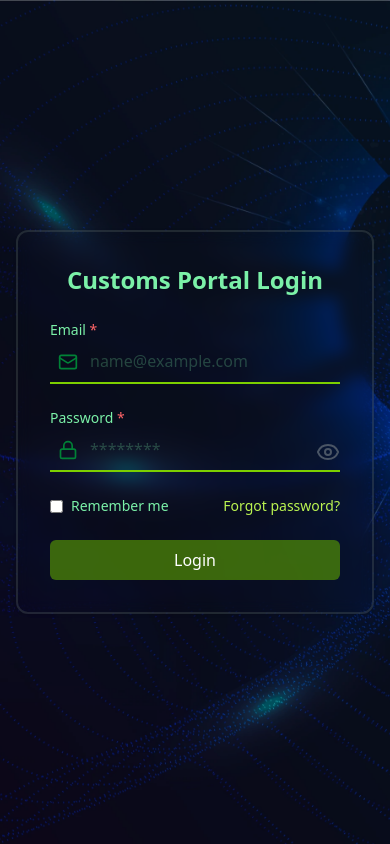
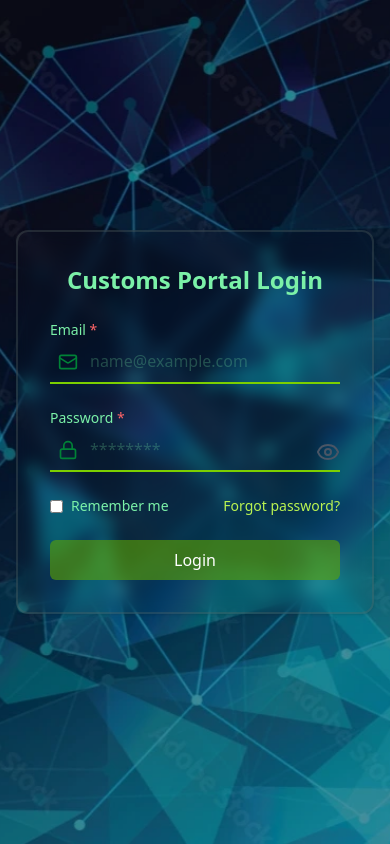
Before and after one commit to k-ish-san/dashboard, a React (Vite) app: page /login in a window 390 px wide. Built offline with nearby package versions, Linux system fonts and the light colour scheme.

Commit message:
Add small login background image and update Login component for responsive design

```diff
--- a/src/pages/Login.tsx
+++ b/src/pages/Login.tsx
@@ -2,6 +2,7 @@
 import React, { useState } from "react";
 import { useNavigate } from "react-router-dom";
 import login from "../assets/login.webp";
+import loginsm from "../assets/loginsm.webp";
 import { Mail, Lock, Eye, EyeOff } from "lucide-react";
 const Login: React.FC = () => {
   const navigate = useNavigate();
@@ -41,9 +42,14 @@ const Login: React.FC = () => {
         src={login}
         loading="eager"
         alt="Background"
-        className="absolute inset-0 w-full h-full object-cover z-0"
+        className="hidden md:flex absolute inset-0 w-full h-full object-cover z-0"
       />
-
+     <img
+        src={loginsm}
+        loading="eager"
+        alt="Background"
+        className="md:hidden absolute inset-0 w-full h-full object-cover z-0"
+      />
       {/* Optional overlay */}
       <div className="absolute inset-0 bg-black opacity-30 z-10"></div>
 
--- a/src/router.tsx
+++ b/src/router.tsx
@@ -1,5 +1,5 @@
 // src/router.tsx
-import { lazy, Suspense, useEffect, useState } from "react";
+import { lazy, Suspense } from "react";
 import { Routes, Route, Navigate } from "react-router-dom";
 import Loader from "./components/Loader";
 
@@ -11,75 +11,55 @@ const Help = lazy(() => import("./pages/Help"));
 const Filings = lazy(() => import("./pages/Filings"));
 const DashboardLayout = lazy(() => import("./components/DashboardLayout"));
 
-// Reusable wrapper to delay showing fallback
-const DelayedFallback = ({
-  children,
-  delay = 300,
-  fallback = <Loader />,
-}: {
-  children: React.ReactNode;
-  delay?: number;
-  fallback?: React.ReactNode;
-}) => {
-  const [show, setShow] = useState(false);
-
-  useEffect(() => {
-    const timer = setTimeout(() => setShow(true), delay);
-    return () => clearTimeout(timer);
-  }, [delay]);
-
-  return <Suspense fallback={show ? fallback : null}>{children}</Suspense>;
-};
-
 const AppRouter = () => {
   return (
     <Routes>
       <Route
         path="/login"
         element={
-          <DelayedFallback>
+          <Suspense fallback={<Loader />}>
             <Login />
-          </DelayedFallback>
+          </Suspense>
         }
       />
 
       <Route
         element={
-          <DelayedFallback>
+          <Suspense fallback={<Loader />}>
             <DashboardLayout />
-          </DelayedFallback>
+          </Suspense>
         }
       >
         <Route
           path="/dashboard"
           element={
-            <DelayedFallback>
+            <Suspense fallback={<Loader />}>
               <Dashboard />
-            </DelayedFallback>
+            </Suspense>
           }
         />
         <Route
           path="/filings"
           element={
-            <DelayedFallback>
+            <Suspense fallback={<Loader />}>
               <Filings />
-            </DelayedFallback>
+            </Suspense>
           }
         />
         <Route
           path="/customers"
           element={
-            <DelayedFallback>
+            <Suspense fallback={<Loader />}>
               <Customers />
-            </DelayedFallback>
+            </Suspense>
           }
         />
         <Route
           path="/help"
           element={
-            <DelayedFallback>
+            <Suspense fallback={<Loader />}>
               <Help />
-            </DelayedFallback>
+            </Suspense>
           }
         />
       </Route>
```
Also changed, not shown: src/assets/loginsm.webp (added).
